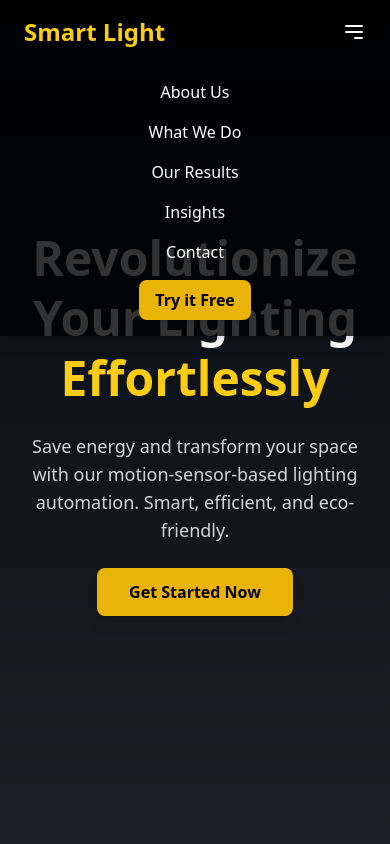
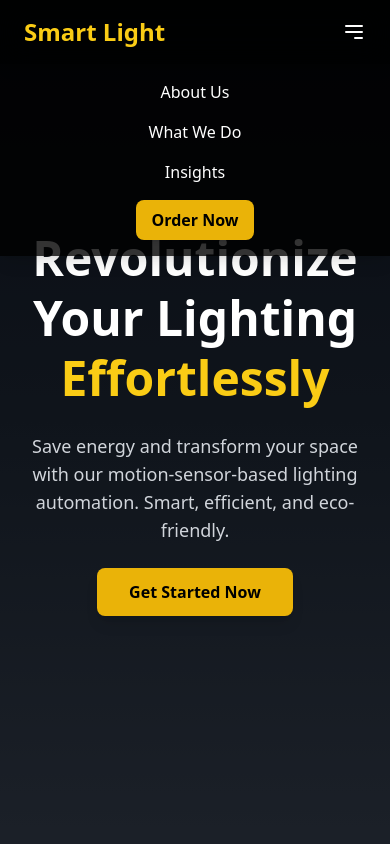
Before and after one commit to bemnet884/itep, a Next.js app: page / in a window 390 px wide. Both pictures are taken after a click on the button 354 px from the left and 32 px from the top of the page. Shown: the top 844 px of the page. Built offline with nearby package versions, Linux system fonts and the light colour scheme.

Commit message:
header change

```diff
--- a/src/components/Header.tsx
+++ b/src/components/Header.tsx
@@ -93,13 +93,7 @@ export default function Navbar() {
             >
               What We Do
             </Link>
-            <Link
-              href="/results"
-              className={`hover:text-yellow-400 ${isActive('/results') ? 'text-yellow-400 font-bold' : ''}`}
-              onClick={toggleMobileMenu}
-            >
-              Our Results
-            </Link>
+
             <Link
               href="/insights"
               className={`hover:text-yellow-400 ${isActive('/insights') ? 'text-yellow-400 font-bold' : ''}`}
@@ -107,18 +101,12 @@ export default function Navbar() {
             >
               Insights
             </Link>
-            <Link
-              href="/contact"
-              className={`hover:text-yellow-400 ${isActive('/contact') ? 'text-yellow-400 font-bold' : ''}`}
-              onClick={toggleMobileMenu}
-            >
-              Contact
-            </Link>
+
             <button
               className="px-4 py-2 bg-yellow-500 text-black font-semibold rounded-lg shadow-md hover:bg-yellow-400"
               onClick={toggleMobileMenu}
             >
-              Try it Free
+              Order Now
             </button>
           </nav>
         </div>
```
